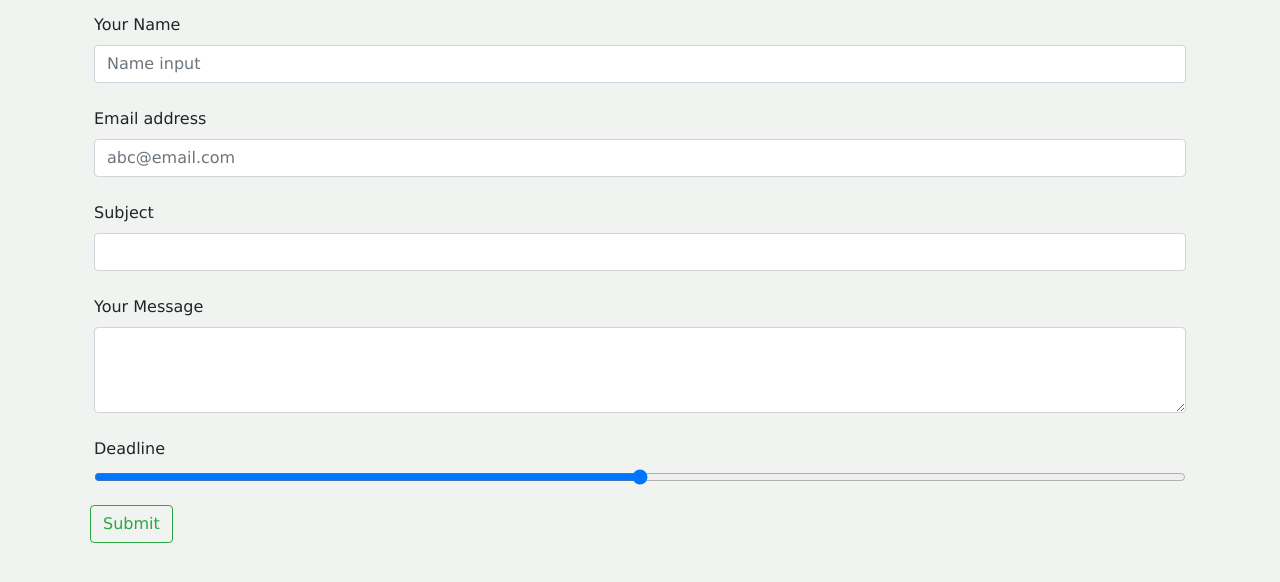
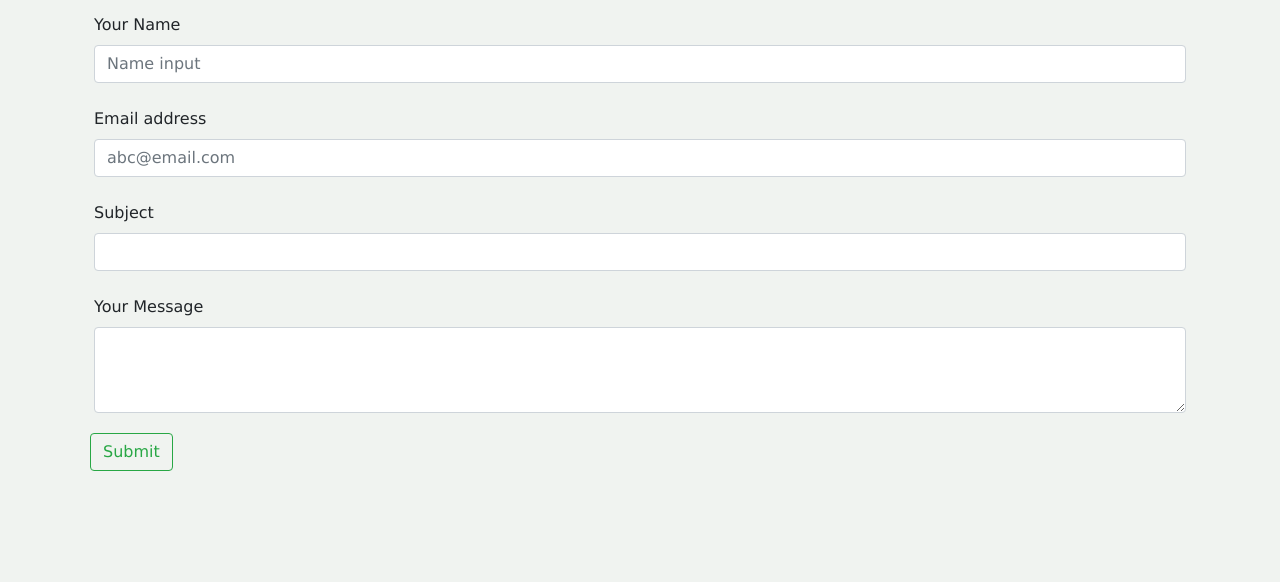
Before and after one commit to Villanew93/Isai-Portfolio, a plain HTML site: page contact.html in a window 1280 px wide. Shown: the part 136-718 px from the top of the page. Drawn offline with nearby package versions, Linux system fonts and the light colour scheme.

Commit message:
removing deadline range

```diff
--- a/contact.html
+++ b/contact.html
@@ -48,10 +48,10 @@
                 <label for="exampleFormControlTextarea1">Your Message</label>
                 <textarea class="form-control" id="exampleFormControlTextarea1" rows="3"></textarea>
                 </div>
-        <div class="form-group">
+        <!-- <div class="form-group">
                 <label for="formControlRange">Deadline</label>
                 <input type="range" class="form-control-range" id="formControlRange">
-                </div>
+                </div> -->
 
         <button type="submit" class="btn btn-outline-success">Submit</button>
 
```
